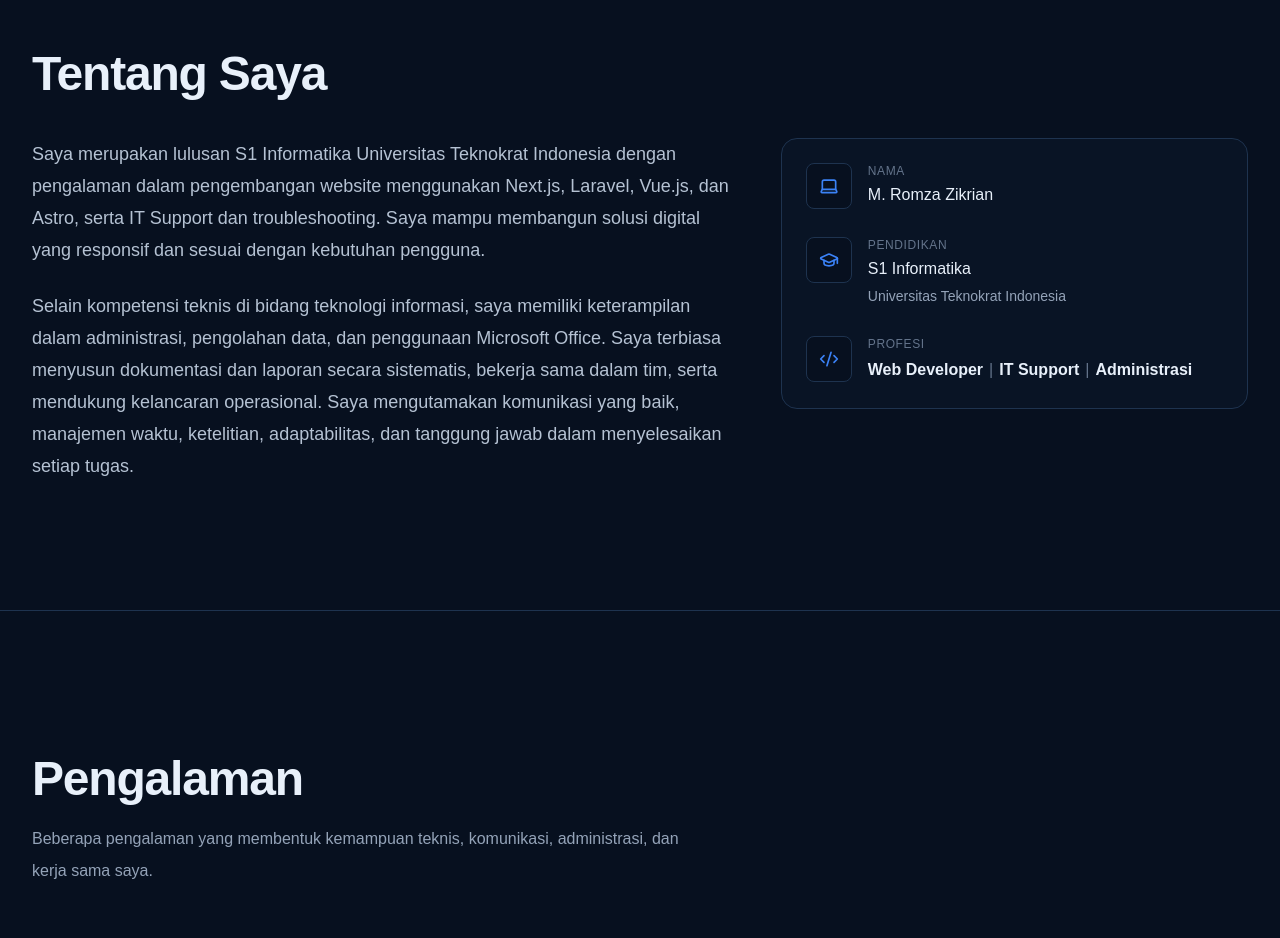
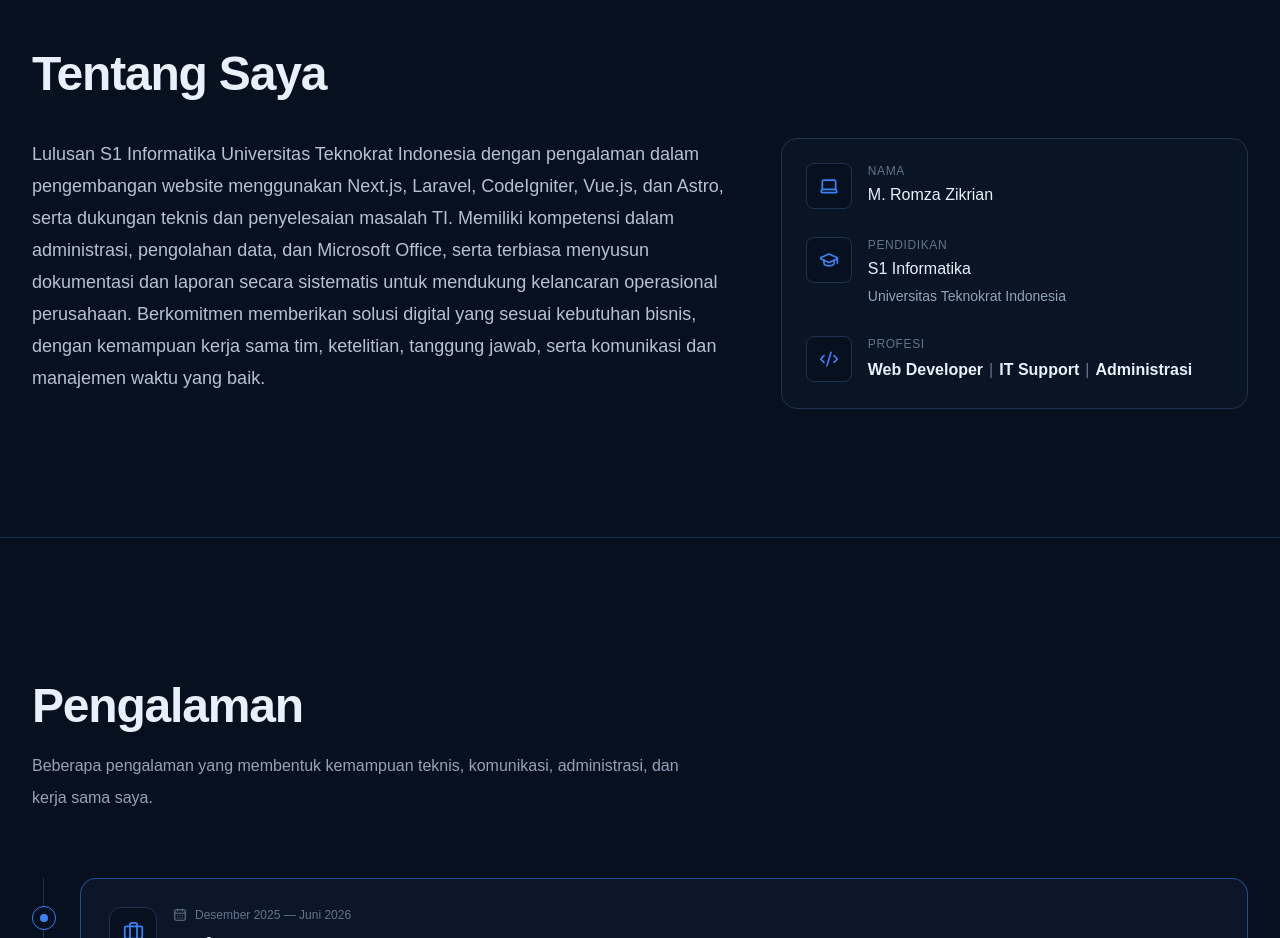
Before and after one commit to romzazikrian/Port_New, a Next.js app: page / in a window 1280 px wide. Shown: the part 940-1878 px from the top of the page. Built offline with nearby package versions, Linux system fonts and the light colour scheme.

Commit message:
Update project

```diff
--- a/components/home/About.tsx
+++ b/components/home/About.tsx
@@ -39,14 +39,8 @@ export default function About() {
           >
             <p className="break-words text-base leading-7 text-slate-700 sm:text-lg sm:leading-8 dark:text-[#b5c2d3]">
               {isEnglish
-                ? "I am a Bachelor of Informatics graduate from Universitas Teknokrat Indonesia with experience in website development using Next.js, Laravel, Vue.js, and Astro, as well as IT support and troubleshooting. I am able to build responsive digital solutions that meet user needs."
-                : "Saya merupakan lulusan S1 Informatika Universitas Teknokrat Indonesia dengan pengalaman dalam pengembangan website menggunakan Next.js, Laravel, Vue.js, dan Astro, serta IT Support dan troubleshooting. Saya mampu membangun solusi digital yang responsif dan sesuai dengan kebutuhan pengguna."}
-            </p>
-
-            <p className="mt-5 break-words text-base leading-7 text-slate-700 sm:mt-6 sm:text-lg sm:leading-8 dark:text-[#b5c2d3]">
-              {isEnglish
-                ? "In addition to my technical skills in information technology, I have skills in administration, data processing, and Microsoft Office. I am accustomed to preparing documentation and reports systematically, working collaboratively in teams, and supporting smooth operations. I value good communication, time management, attention to detail, adaptability, and responsibility in completing every task."
-                : "Selain kompetensi teknis di bidang teknologi informasi, saya memiliki keterampilan dalam administrasi, pengolahan data, dan penggunaan Microsoft Office. Saya terbiasa menyusun dokumentasi dan laporan secara sistematis, bekerja sama dalam tim, serta mendukung kelancaran operasional. Saya mengutamakan komunikasi yang baik, manajemen waktu, ketelitian, adaptabilitas, dan tanggung jawab dalam menyelesaikan setiap tugas."}
+                ? "Bachelor of Informatics graduate from Universitas Teknokrat Indonesia with experience in website development using Next.js, Laravel, CodeIgniter, Vue.js, and Astro, as well as technical support and IT troubleshooting. Skilled in administration, data processing, and Microsoft Office, and accustomed to preparing documentation and reports systematically to support smooth company operations. Committed to delivering digital solutions that meet business needs, with strong teamwork, attention to detail, responsibility, communication, and time management."
+                : "Lulusan S1 Informatika Universitas Teknokrat Indonesia dengan pengalaman dalam pengembangan website menggunakan Next.js, Laravel, CodeIgniter, Vue.js, dan Astro, serta dukungan teknis dan penyelesaian masalah TI. Memiliki kompetensi dalam administrasi, pengolahan data, dan Microsoft Office, serta terbiasa menyusun dokumentasi dan laporan secara sistematis untuk mendukung kelancaran operasional perusahaan. Berkomitmen memberikan solusi digital yang sesuai kebutuhan bisnis, dengan kemampuan kerja sama tim, ketelitian, tanggung jawab, serta komunikasi dan manajemen waktu yang baik."}
             </p>
           </motion.div>
 
@@ -92,7 +86,9 @@ export default function About() {
                   </p>
 
                   <p className="mt-1 break-words text-sm leading-relaxed text-slate-500 dark:text-[#94a3b8]">
-                    Universitas Teknokrat Indonesia
+                    {isEnglish
+                      ? "Indonesian Technocrat University"
+                      : "Universitas Teknokrat Indonesia"}
                   </p>
                 </div>
               </div>
```
